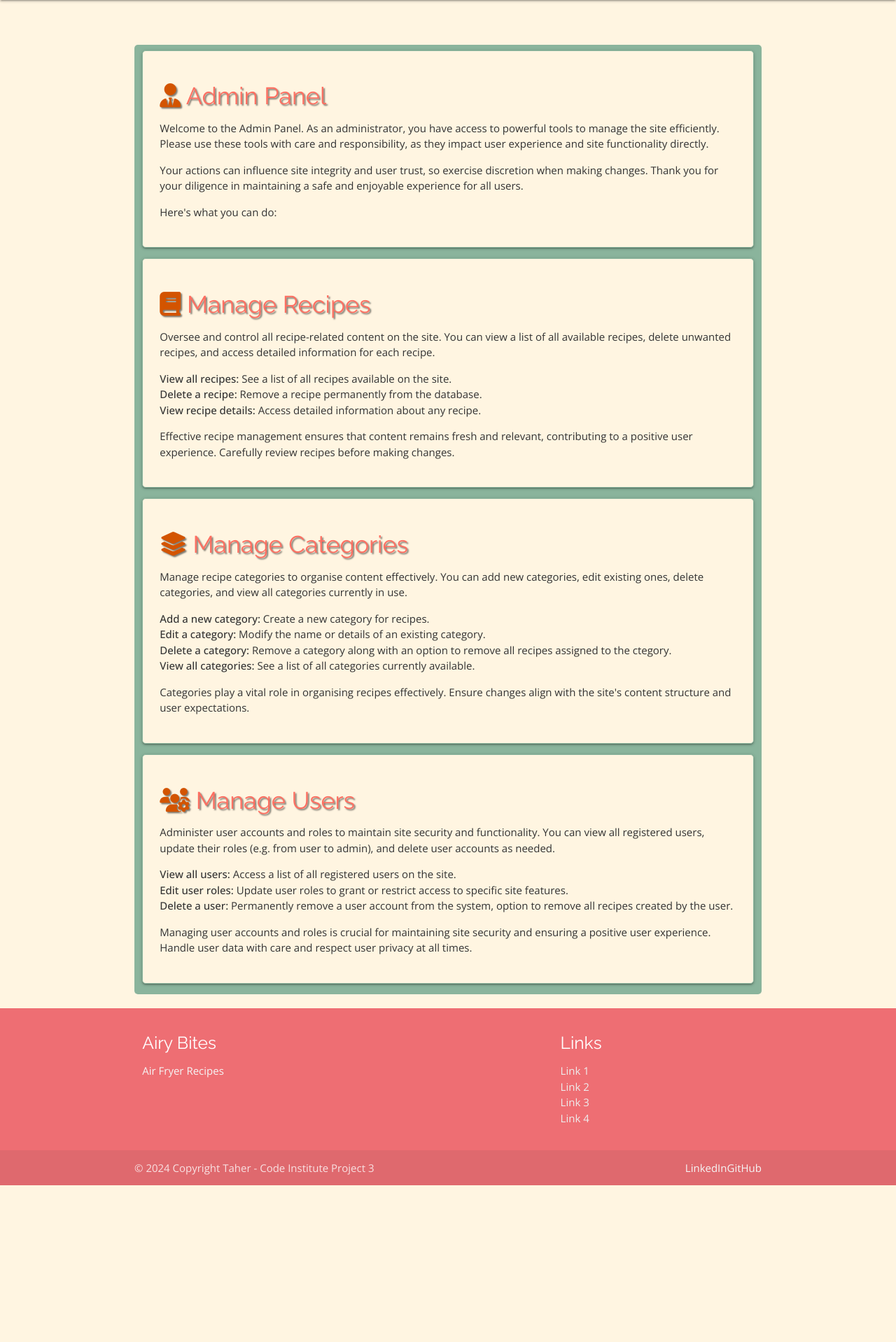
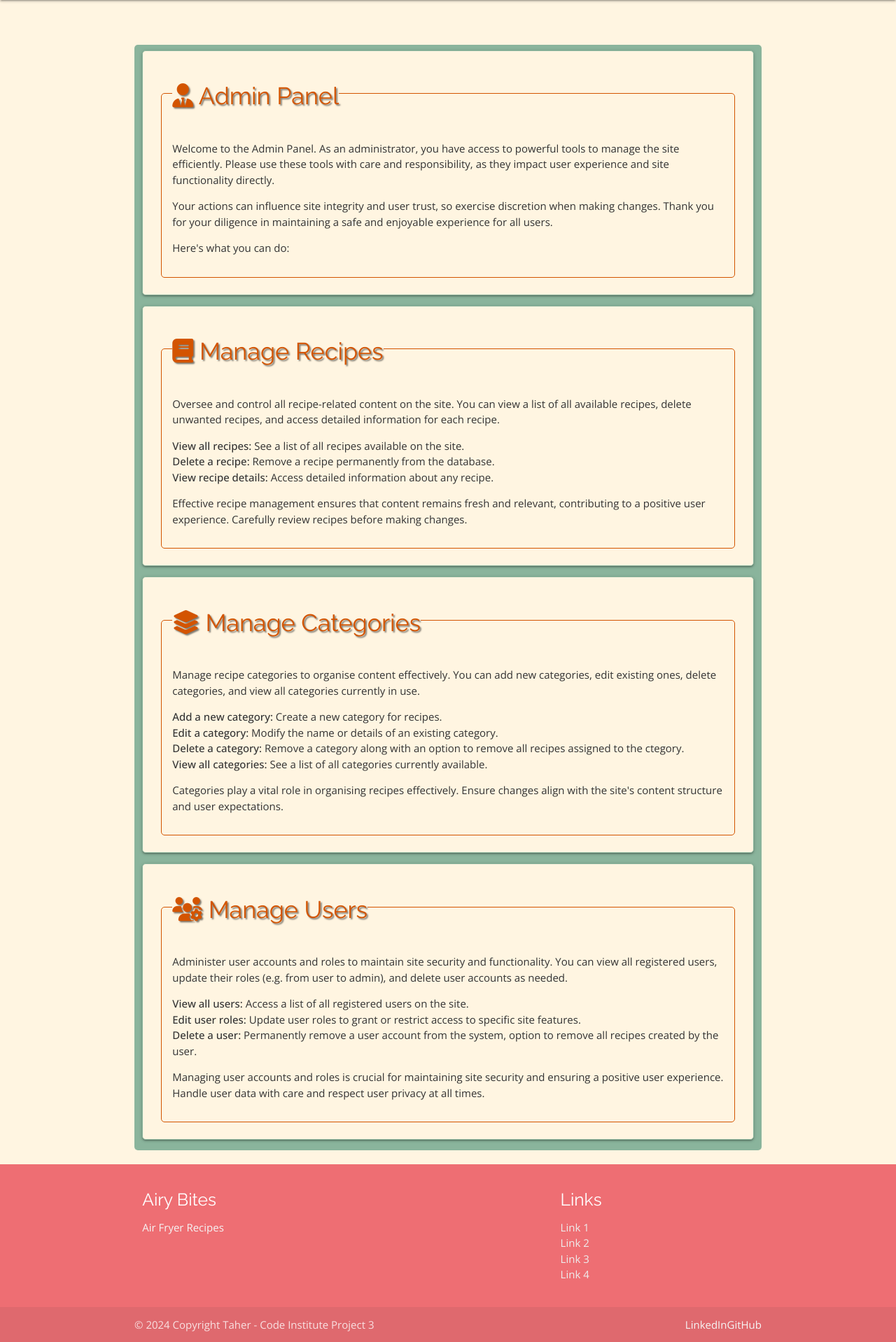
Before and after one commit to TaherCCG/airybitesrecipes, a Flask app: template templates/admin_panel.html in a window 1280 px wide. Shown: the part 142-2060 px from the top of the page at 70% size. Before the commit the page ends 1836 px from the top, so only its background shows below. Run offline with Flask 3, Linux system fonts and the light colour scheme; the template is opened without the code that fills it, so the values that code supplies are empty; some libraries are stand-ins or nearby versions.

Commit message:
Refactor: Added legend and Aria labels

```diff
--- a/templates/admin_panel.html
+++ b/templates/admin_panel.html
@@ -7,9 +7,21 @@ Admin Panel
 {% block admin_nav %}
     <nav class="nav-extended admin-nav">
         <ul class="nav-content">
-        <li class="nav-link"><a href="#manage-recipes">Manage Recipes</a></li>
-        <li class="nav-link"><a href="#manage-categories">Manage Categories</a></li>
-        <li class="nav-link"><a href="{{ url_for('user_roles') }}">Manage Users</a></li>
+            <li class="nav-link">
+                <a href="#manage-recipes" aria-label="Go to manage recipes as admin.">
+                    Manage Recipes
+                </a>
+            </li>
+            <li class="nav-link">
+                <a href="#manage-categories" aria-label="Go to manage categories as admin.">
+                    Manage Categories
+                </a>
+            </li>
+            <li class="nav-link">
+                <a href="{{ url_for('user_roles') }}" aria-label="Go to manage users as admin.">
+                    Manage Users
+                </a>
+            </li>
         </ul>
     </nav>
 {% endblock %}
@@ -22,9 +34,15 @@ Admin Panel
                 {% block admin_content %}
                 <!-- Default content for admin panel -->
                 <div id="admin-info" class="section card-panel">
-                    <h4 class="text-primary text-shadow"><i class="fa-solid fa-user-tie icon"></i>
+                    <fieldset>
+                        <legend>
+                            <h4 class="text-shadow">
+                                <a href="{{ url_for('admin_panel') }}">
+                                    <i class="fa-solid fa-user-tie icon"></i>
                                     Admin Panel
+                                </a>
                             </h4>
+                        </legend>
                         <p>Welcome to the Admin Panel. As an administrator, you have access to powerful tools to manage the
                             site efficiently. Please use these tools with care and responsibility, as they impact user
                             experience and site functionality directly.</p>
@@ -32,12 +50,19 @@ Admin Panel
                             changes. Thank you for your diligence in maintaining a safe and enjoyable experience for all
                             users.</p>
                         <p>Here's what you can do:</p>
+                    </fieldset>
                     </div>
 
                 <div id="manage-recipes" class="section card-panel">
-                    <h4 class="text-primary text-shadow"><i class="fa-solid fa-book icon"></i>
+                    <fieldset>
+                        <legend>
+                            <h4 class="text-primary text-shadow">
+                                <a href="#manage-recipes">
+                                    <i class="fa-solid fa-book icon"></i>
                                     Manage Recipes
+                                </a>
                             </h4>
+                        </legend>
                         <p>Oversee and control all recipe-related content on the site. You can view a list of all available
                             recipes, delete unwanted recipes, and access detailed information for each recipe.</p>
                         <ul>
@@ -47,12 +72,19 @@ Admin Panel
                         </ul>
                         <p>Effective recipe management ensures that content remains fresh and relevant, contributing to a
                             positive user experience. Carefully review recipes before making changes.</p>
+                    </fieldset>
                     </div>
 
                 <div id="manage-categories" class="section card-panel">
-                    <h4 class="text-primary text-shadow"><i class="fa-solid fa-layer-group icon"></i>
+                    <fieldset>
+                        <legend>
+                            <h4 class="text-primary text-shadow">
+                                <a href="#manage-categories">
+                                    <i class="fa-solid fa-layer-group icon"></i>
                                     Manage Categories
+                                </a>
                             </h4>
+                        </legend>
                         <p>Manage recipe categories to organise content effectively. You can add new categories, edit
                             existing ones, delete categories, and view all categories currently in use.</p>
                         <ul>
@@ -64,13 +96,19 @@ Admin Panel
                         </ul>
                         <p>Categories play a vital role in organising recipes effectively. Ensure changes align with the
                             site's content structure and user expectations.</p>
+                    </fieldset>
                     </div>
 
                 <div id="manage-users" class="section card-panel">
+                    <fieldset>
+                        <legend>
                             <h4 class="text-primary text-shadow">
+                                <a href="{{ url_for('user_roles') }}">
                                     <i class="fa-solid fa-users-gear icon"></i>
                                     Manage Users
+                                </a>
                             </h4>
+                        </legend>
                         <p>Administer user accounts and roles to maintain site security and functionality. You can view all
                             registered users, update their roles (e.g. from user to admin), and delete user accounts as
                             needed.</p>
@@ -83,8 +121,8 @@ Admin Panel
                         </ul>
                         <p>Managing user accounts and roles is crucial for maintaining site security and ensuring a positive
                             user experience. Handle user data with care and respect user privacy at all times.</p>
+                    </fieldset>
                 </div>
-
                 {% endblock %}
             </div>
         </div>
```
Lines whose indentation alone changed are shown as unchanged.
